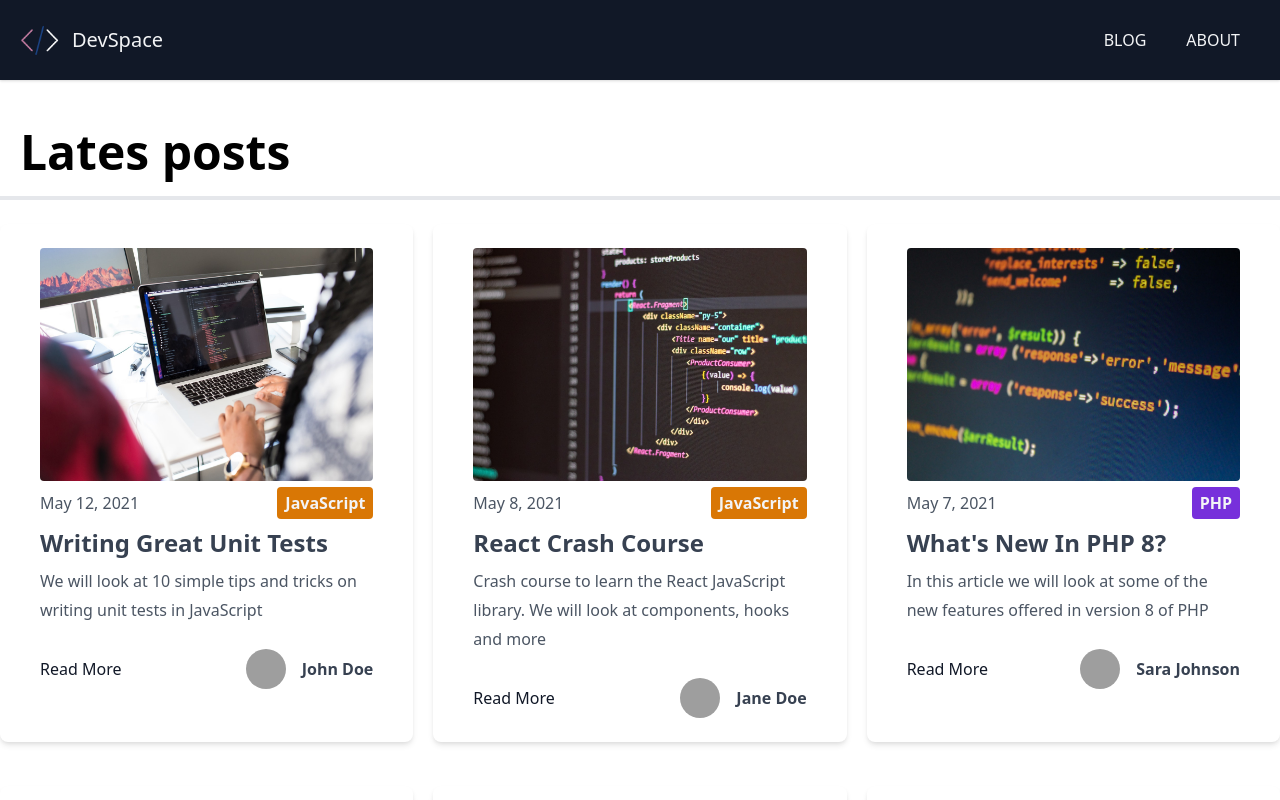
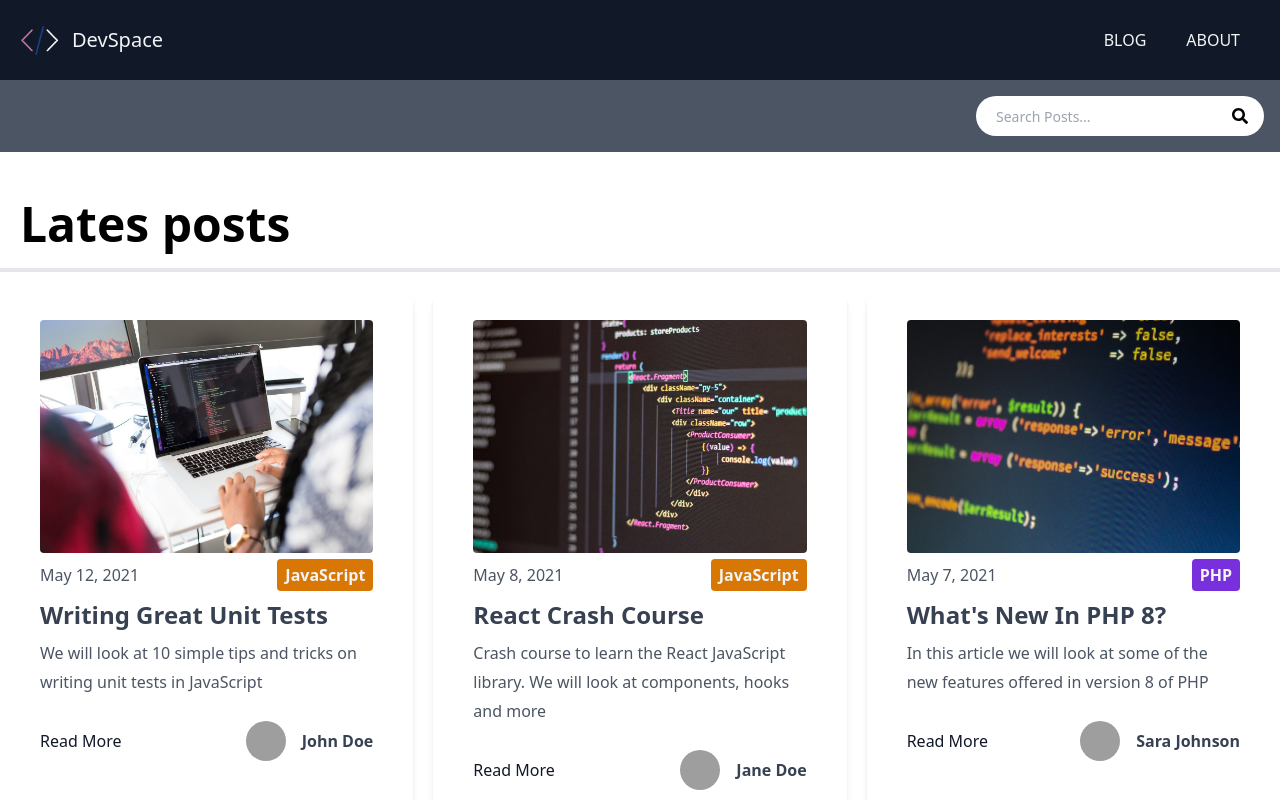
Before and after one commit to lameesad/Blog-Nextjs, a Next.js app: page / in a window 1280 px wide. Shown: the top 800 px of the page. Built offline with nearby package versions, Linux system fonts and the light colour scheme; grey boxes are pictures that could not be loaded.

Commit message:
Search Component

```diff
--- a/components/Layout.js
+++ b/components/Layout.js
@@ -1,5 +1,6 @@
 import Head from 'next/head'
 import Header from './Header'
+import Search from './Search'
 
 
 export default function Layout({ title, keywords, description, children }) {
@@ -13,6 +14,7 @@
             </Head>
 
             <Header />
+            <Search />
 
             <main className='container mx-auto my-7'>{children}</main>
         </div>
--- /dev/null
+++ b/components/Search.js
@@ -0,0 +1,31 @@
+import { useState, useEffect } from 'react';
+import { FaSearch } from 'react-icons/fa'
+export default function Search() {
+
+    const [searchTerm, setSearchTerm] = useState('')
+    const [searchResults, setSearchResults] = useState([])
+
+    return (
+        <div className='relative bg-gray-600 p-4'>
+            <div className='container mx-auto flex items-center justify-center md:justify-end'>
+                <div className='relative text-gray-600 w-72'>
+                    <form>
+                        <input
+                            type='search'
+                            name='search'
+                            id='search'
+                            className='bg-white h-10 px-5 pr-10 rounded-full text-sm focus:outline-none w-72'
+                            value={searchTerm}
+                            onChange={(e) => setSearchTerm(e.target.value)}
+                            placeholder='Search Posts...'
+                        />
+
+                        <FaSearch className='absolute top-0 right-0 text-black mt-3 mr-4' />
+                    </form>
+                </div>
+            </div>
+
+
+        </div>
+    )
+}
--- a/package.json
+++ b/package.json
@@ -13,7 +13,8 @@
     "marked": "^2.1.3",
     "next": "11.0.1",
     "react": "17.0.2",
-    "react-dom": "17.0.2"
+    "react-dom": "17.0.2",
+    "react-icons": "^4.2.0"
   },
   "devDependencies": {
     "autoprefixer": "^10.2.6",
```
Also changed, not shown: 1 other file (tests, documents, lock files or other folders).
